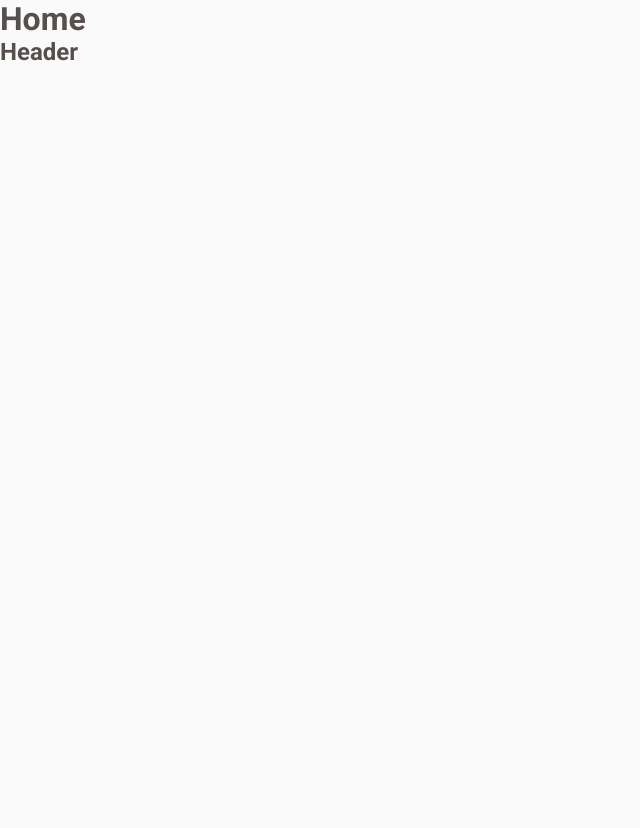
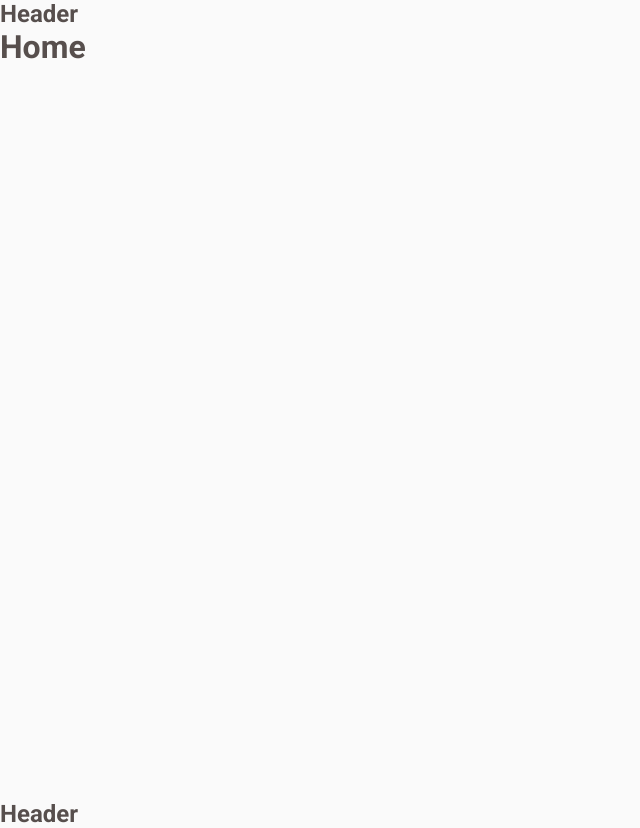
Before and after one commit to matheusmaximianomv/desafio02-coffee-delivery, a React (Vite) app: page / in a window 1280 px wide. Shown: the whole page, without its empty margins (0-640 px from the left). Before the commit the page ends 800 px from the top, so only its background shows below. Built offline with nearby package versions, Linux system fonts and the light colour scheme.

Commit message:
feat: Início do roteamento

```diff
--- a/src/Router.tsx
+++ b/src/Router.tsx
@@ -1,4 +1,6 @@
 import { Routes, Route } from 'react-router-dom';
+
+import { DefaultLayout } from './layouts/DefaultLayout';
 
 import { Home } from './pages/Home';
 import { Order } from './pages/Order';
@@ -7,9 +9,11 @@
 export function Router() {
   return (
     <Routes>
-      <Route path="/" element={<Home />} />
-      <Route path="/order" element={<Order />} />
-      <Route path="/confirmation" element={<Confirmation />} />
+      <Route path="/" element={<DefaultLayout />}>
+        <Route path="/" element={<Home />} />
+        <Route path="/order" element={<Order />} />
+        <Route path="/confirmation" element={<Confirmation />} />
+      </Route>
     </Routes>
   );
 }
--- /dev/null
+++ b/src/layouts/DefaultLayout/index.tsx
@@ -0,0 +1,14 @@
+import { Outlet } from 'react-router-dom';
+
+import { Header } from '../../components/Header';
+
+import { DefaultLayoutContainer } from './styles';
+
+export function DefaultLayout() {
+  return (
+    <DefaultLayoutContainer>
+      <Header />
+      <Outlet />
+    </DefaultLayoutContainer>
+  );
+}
--- /dev/null
+++ b/src/layouts/DefaultLayout/styles.ts
@@ -0,0 +1,5 @@
+import styled from 'styled-components';
+
+export const DefaultLayoutContainer = styled.div`
+  height: 100vh;
+`;
```
